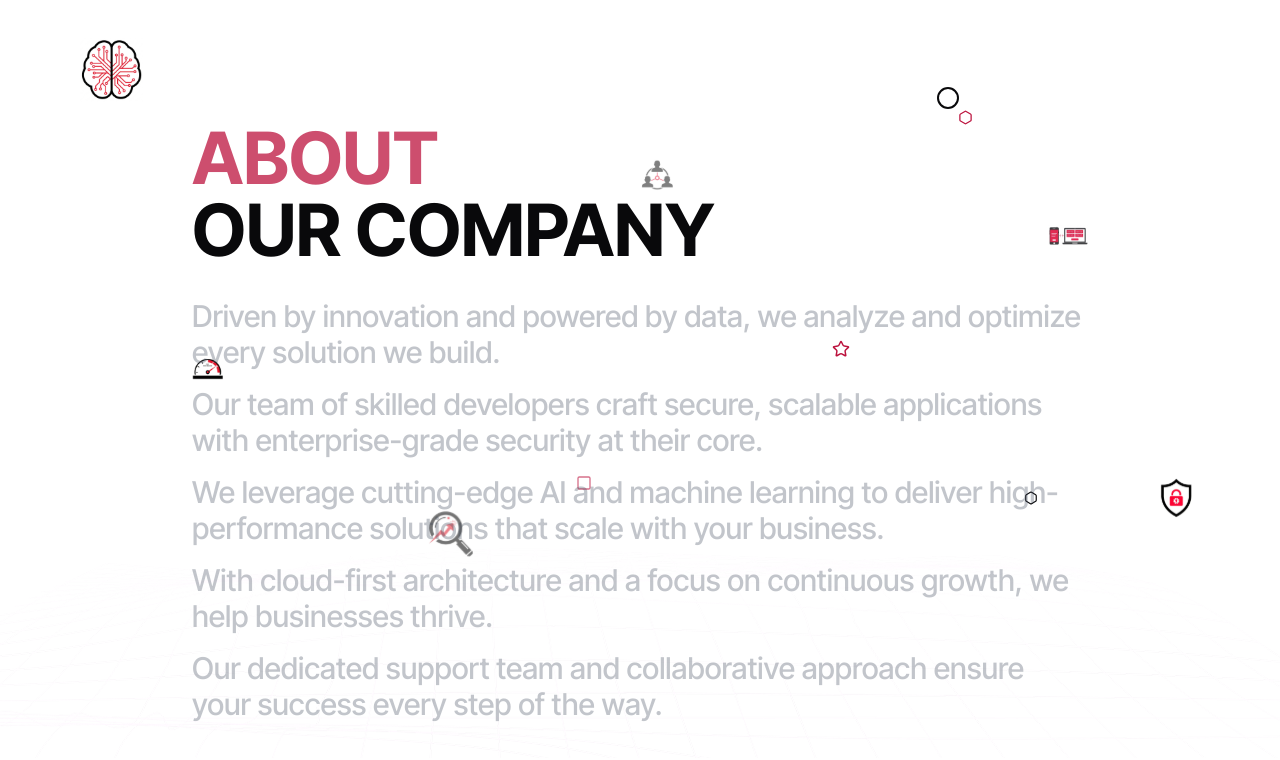
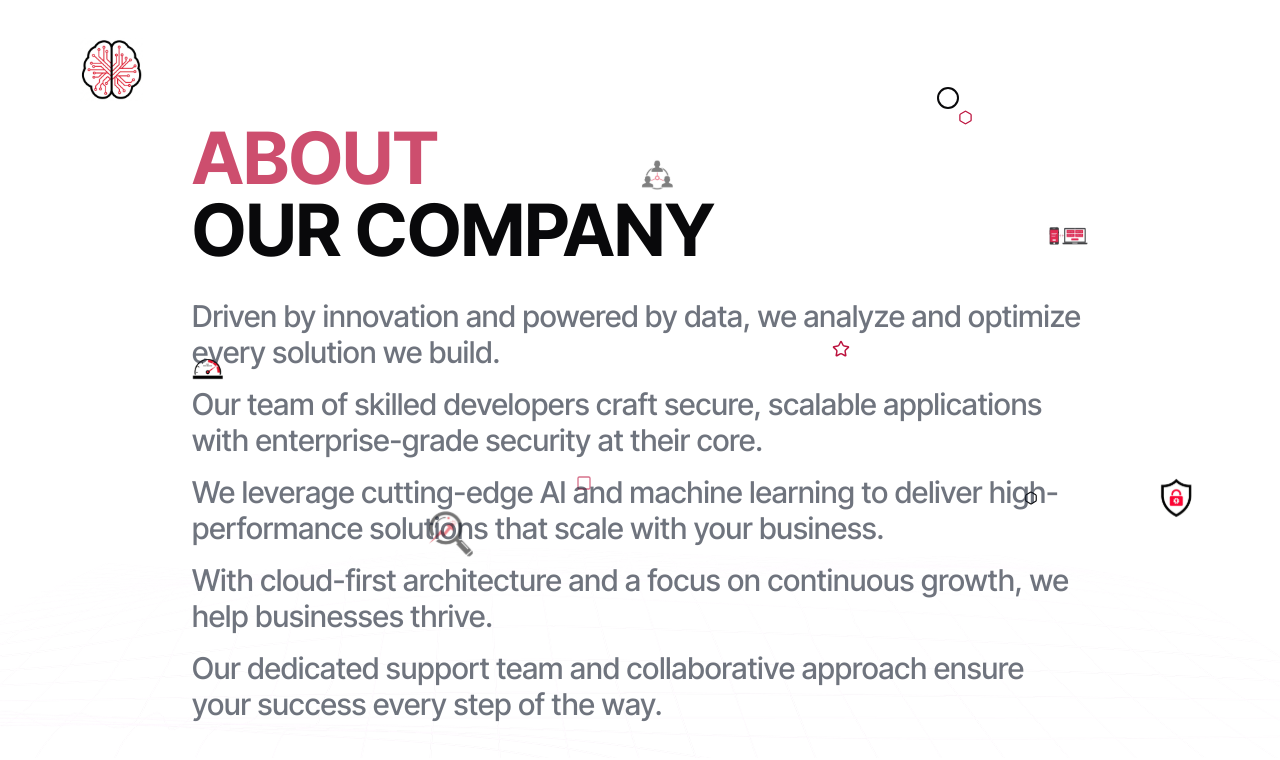
Before and after one commit to Neha220803/dheer-tech-website-new, a Next.js app: page / in a window 1280 px wide. Shown: the part 876-1636 px from the top of the page. Built offline with nearby package versions, Linux system fonts and the light colour scheme.

Commit message:
text opacity changes for home about page

```diff
--- a/src/components/home/about/index.js
+++ b/src/components/home/about/index.js
@@ -34,7 +34,7 @@ const HomeAboutComp = () => {
               </h1>
             </div>
 
-            <div className="text-xl md:text-2xl lg:text-3xl text-gray-700 text-left font-medium relative">
+            <div className="text-xl md:text-2xl lg:text-3xl text-gray-900 text-left font-medium relative">
               <TextSection
                 activeSection={activeSection}
                 sectionIndex={0}
@@ -80,7 +80,7 @@ const HomeAboutComp = () => {
 
 const TextSection = ({ activeSection, sectionIndex, text }) => {
   const opacity = useTransform(activeSection, (value) =>
-    Math.floor(value) === sectionIndex ? 1 : 0.3
+    Math.floor(value) === sectionIndex ? 1 : 0.6
   );
 
   return (
```
